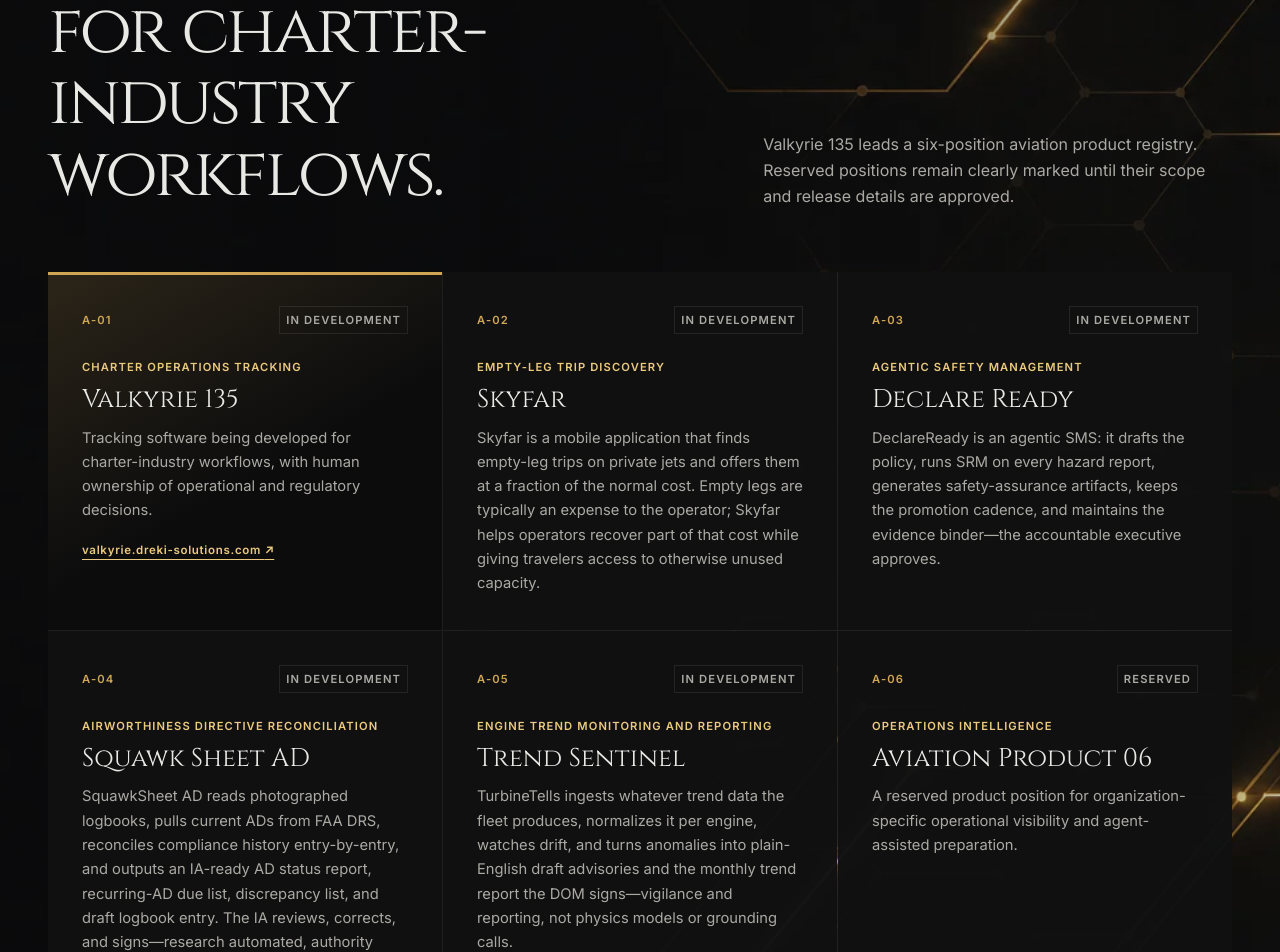
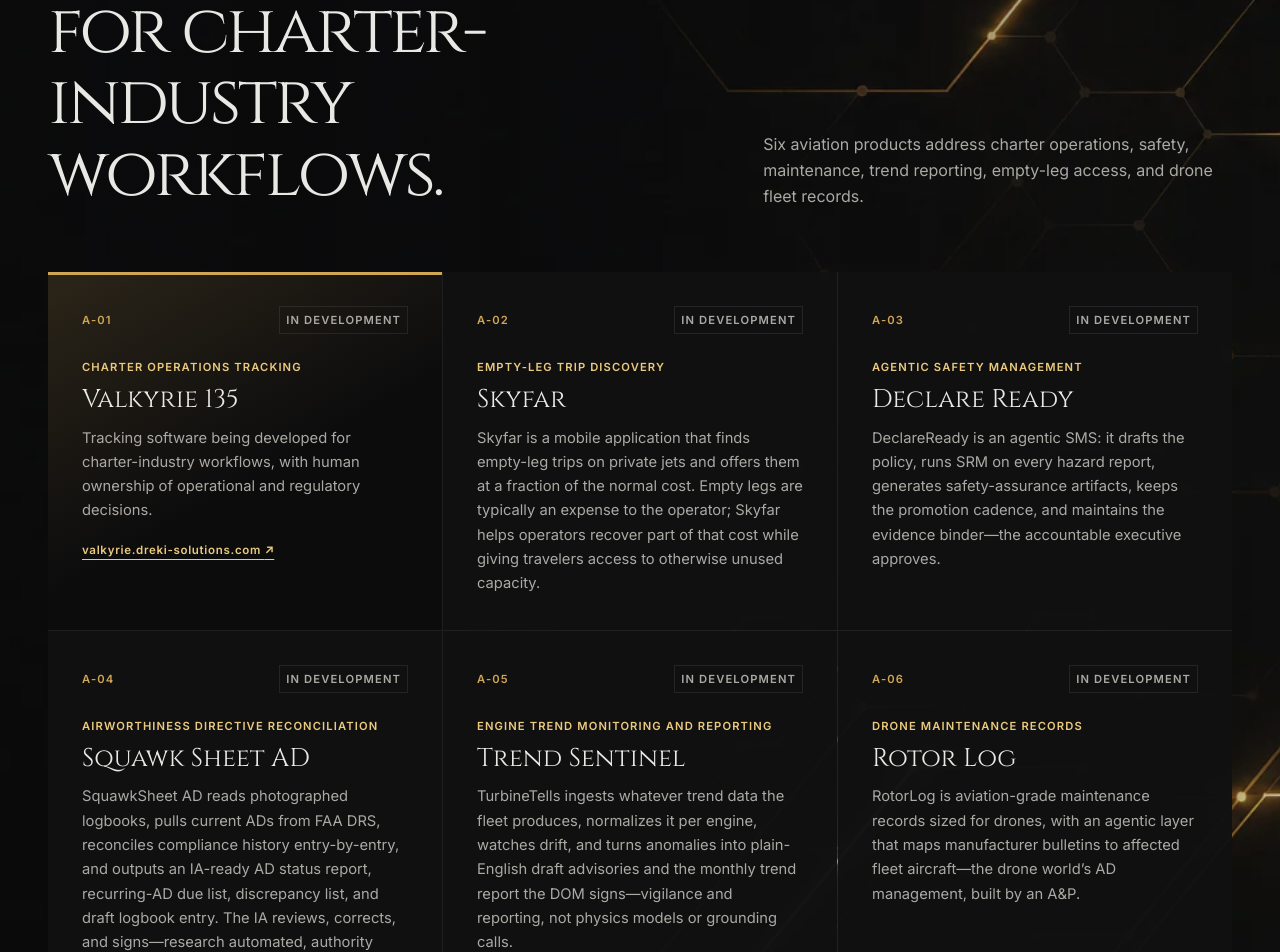
Before and after one commit to drekisolutions/Dreki-solutions-Website, a Next.js app: page /products in a window 1280 px wide. Shown: the part 1680-2632 px from the top of the page. Built offline with nearby package versions, Linux system fonts and the light colour scheme.

Commit message:
Add Rotor Log product

```diff
--- a/app/products/page.tsx
+++ b/app/products/page.tsx
@@ -50,8 +50,8 @@
             <h2 id="aviation-products-title">Purpose-built for charter-industry workflows.</h2>
           </div>
           <p>
-            Valkyrie 135 leads a six-position aviation product registry. Reserved
-            positions remain clearly marked until their scope and release details are approved.
+            Six aviation products address charter operations, safety, maintenance,
+            trend reporting, empty-leg access, and drone fleet records.
           </p>
         </div>
         <div className="product-grid product-grid--aviation">
--- a/app/site-data.ts
+++ b/app/site-data.ts
@@ -166,10 +166,10 @@
   },
   {
     index: "A-06",
-    title: "Aviation Product 06",
-    focus: "Operations intelligence",
-    status: "Reserved",
-    copy: "A reserved product position for organization-specific operational visibility and agent-assisted preparation.",
+    title: "Rotor Log",
+    focus: "Drone maintenance records",
+    status: "In Development",
+    copy: "RotorLog is aviation-grade maintenance records sized for drones, with an agentic layer that maps manufacturer bulletins to affected fleet aircraft—the drone world’s AD management, built by an A&P.",
   },
 ] as const;
 
```
Also changed, not shown: 1 other file (tests, documents, lock files or other folders).
